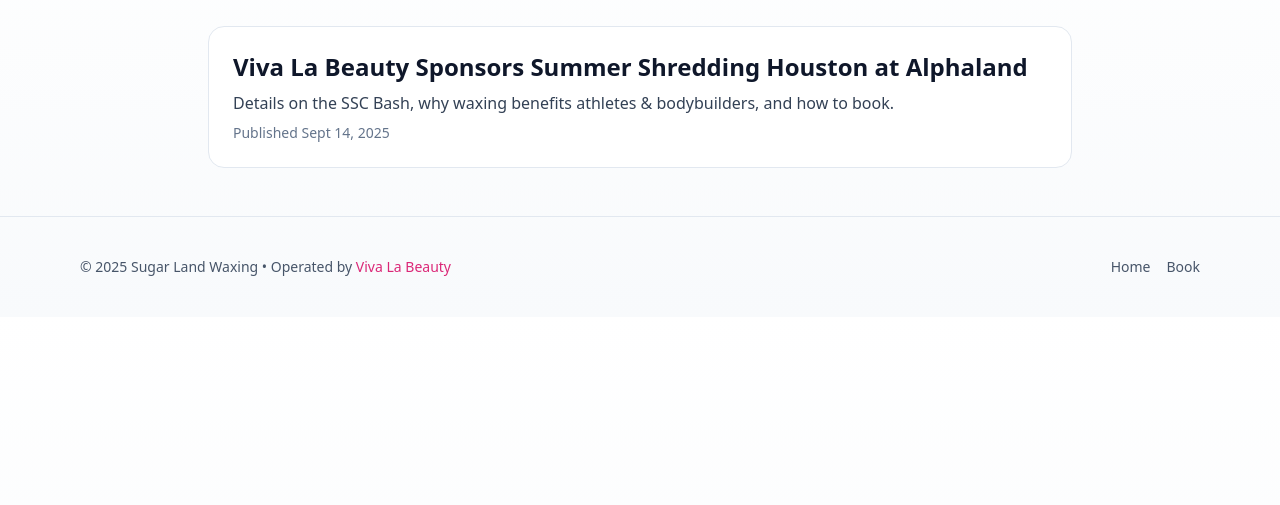
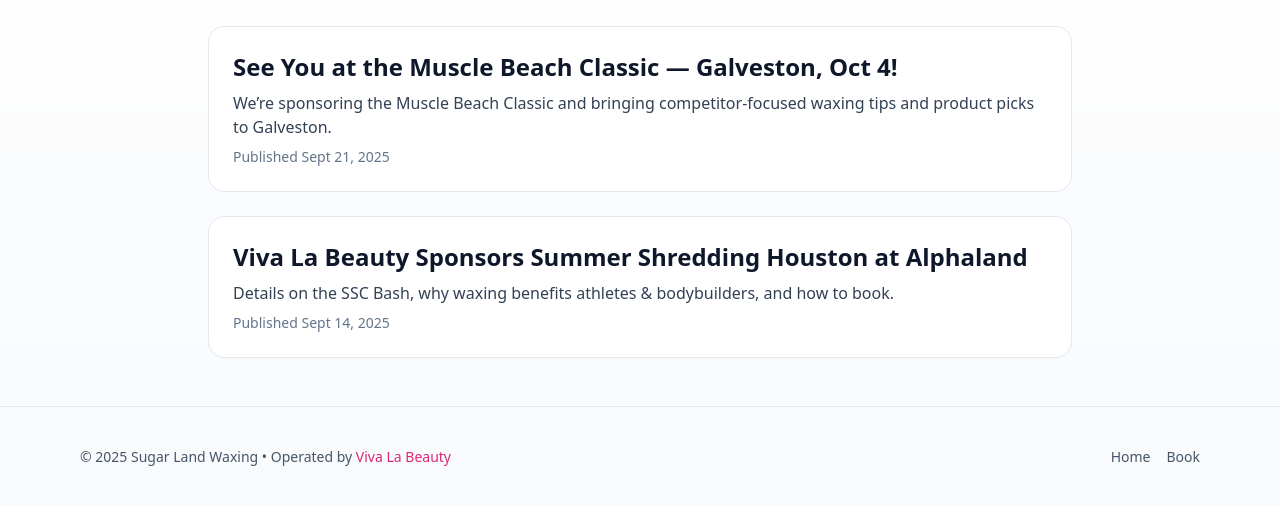
Before and after one commit to proguerra/sugarlandwaxing, a plain HTML site: page blog/index.html in a window 1280 px wide. Shown: the part 155-660 px from the top of the page. Drawn offline with nearby package versions, Linux system fonts and the light colour scheme.

Commit message:
Add Muscle Beach Classic blog entry

```diff
--- a/blog/index.html
+++ b/blog/index.html
@@ -70,9 +70,16 @@
     <ul class="mt-8 space-y-6">
       <li class="rounded-2xl border border-slate-200 p-6 bg-white">
         <h2 class="text-2xl font-bold">
+          <a class="hover:text-pink-600" href="/blog/muscle-beach-classic-galveston-2025.html">See You at the Muscle Beach Classic — Galveston, Oct 4!</a>
+        </h2>
+        <p class="mt-2 text-slate-700">We’re sponsoring the Muscle Beach Classic and bringing competitor-focused waxing tips and product picks to Galveston.</p>
+        <p class="mt-2 text-sm text-slate-500">Published Sept 21, 2025</p>
+      </li>
+      <li class="rounded-2xl border border-slate-200 p-6 bg-white">
+        <h2 class="text-2xl font-bold">
           <a class="hover:text-pink-600" href="/blog/summer-shredding-2025.html">Viva La Beauty Sponsors Summer Shredding Houston at Alphaland</a>
         </h2>
-        <p class="mt-2 text-slate-700">Details on the SSC Bash, why waxing benefits athletes & bodybuilders, and how to book.</p>
+        <p class="mt-2 text-slate-700">Details on the SSC Bash, why waxing benefits athletes &amp; bodybuilders, and how to book.</p>
         <p class="mt-2 text-sm text-slate-500">Published Sept 14, 2025</p>
       </li>
     </ul>
```
Also changed, not shown: blog/muscle-beach-classic-galveston-2025.html (+1 -1 lines).
